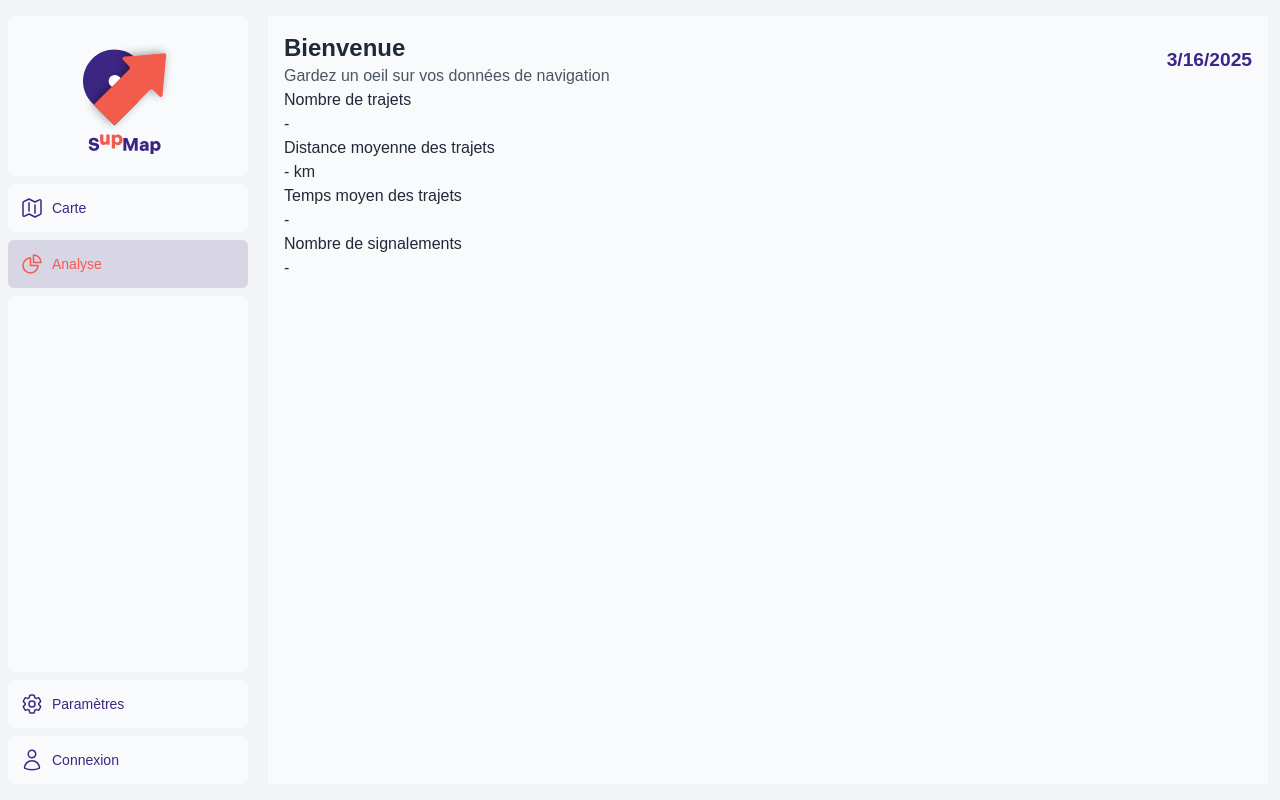
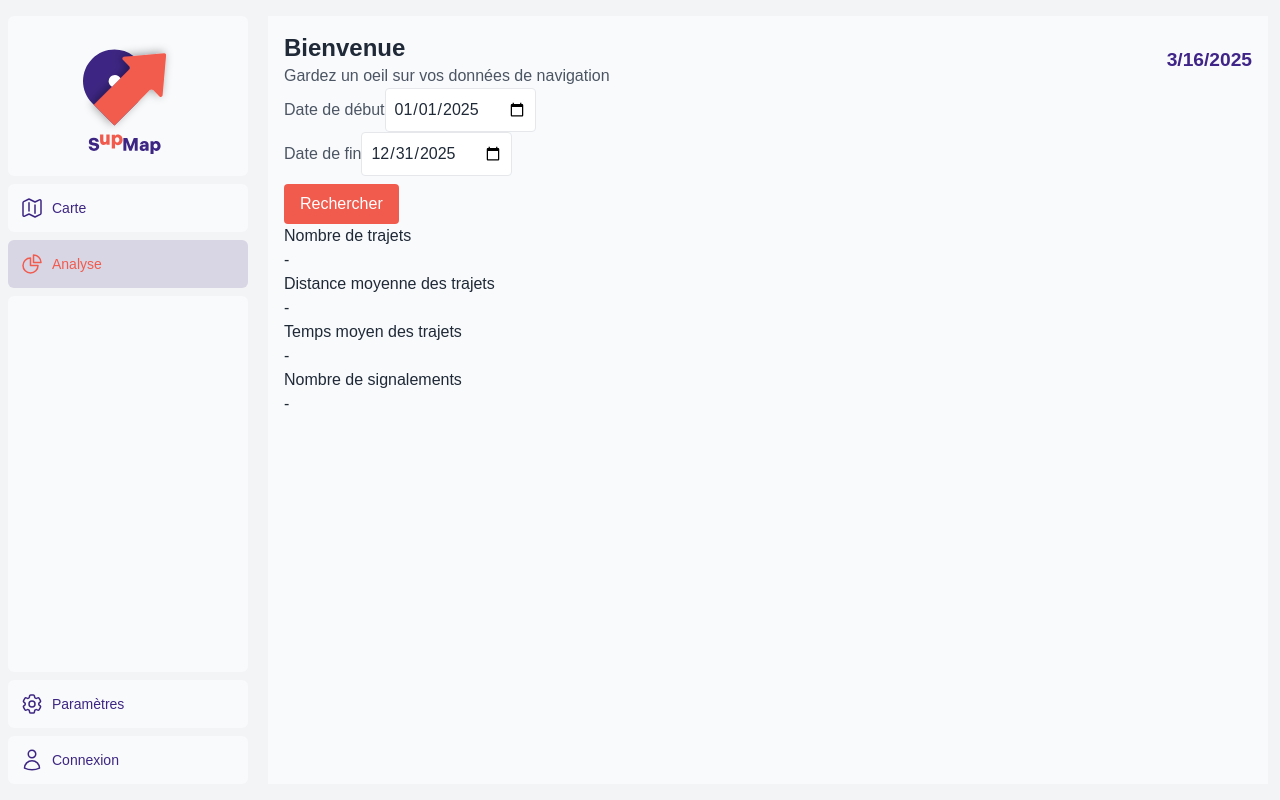
Before and after one commit to baptistegeorget/supmap, a Next.js app in the folder web/: page /analytics in a window 1280 px wide. Built offline with nearby package versions, Linux system fonts and the light colour scheme; a web font is replaced by a local one.

Commit message:
Gestion des dates pour la data : systèmes de filtre pour l'utilisateur

```diff
--- a/web/src/app/analytics/page.tsx
+++ b/web/src/app/analytics/page.tsx
@@ -5,19 +5,23 @@ import Cookie from "js-cookie";
 
 export default function Page() {
   const [userData, setUserData] = useState({ email: "", username: "", picture: "" });
-  const [statsData, setStatsData] = useState<any>(null); // <= ajouter un state pour les stats
+  const [statsData, setStatsData] = useState<any>(null);
   const [token, setToken] = useState<string | undefined>(undefined);
+  const [loading, setLoading] = useState(false);
 
-  // Récupération du token depuis le localStorage ou le cookie
+  const [startDate, setStartDate] = useState("2025-01-01");
+  const [endDate, setEndDate] = useState("2025-12-31");
+
+  const isDateRangeValid = new Date(startDate) <= new Date(endDate);
+
+  // Token setup
   useEffect(() => {
     const localToken = typeof window !== "undefined" ? localStorage.getItem("token") : null;
     const cookieToken = Cookie.get("auth_token");
-    // console.log("Token localStorage :", localToken);
-    // console.log("Token cookie :", cookieToken);
     setToken(localToken || cookieToken);
   }, []);
 
-  // Récupération des données de l'utilisateur
+  // Fetch user data
   useEffect(() => {
     async function fetchUserData() {
       if (token) {
@@ -25,13 +29,11 @@ export default function Page() {
           const response = await fetch(`${process.env.NEXT_PUBLIC_API_BASE_URL}/auth/me`, {
             headers: { Authorization: `Bearer ${token}` },
           });
-
-          if (!response.ok) throw new Error("Impossible de récupérer les données");
-
+          if (!response.ok) throw new Error("Impossible de récupérer les données utilisateur");
           const data = await response.json();
           setUserData({ email: data.email, username: data.name, picture: data.picture || "" });
         } catch (error) {
-          console.error("Erreur lors de la récupération des informations :", error);
+          console.error("Erreur utilisateur :", error);
         }
       }
     }
@@ -39,27 +41,38 @@ export default function Page() {
     fetchUserData();
   }, [token]);
 
+  // ✅ La fonction est bien avant le return
+  const fetchStatsData = async (): Promise<void> => {
+    if (token && startDate && endDate && isDateRangeValid) {
+      setLoading(true);
+      const startParam = `${startDate}T00:00:00Z`;
+      const endParam = `${endDate}T23:59:59Z`;
 
-  // Récupération des statistiques de l'utilisateur
-  useEffect(() => {
-    async function fetchStatsData() {
-      if (token) {
-        // console.log("Utilisation du token pour les stats :", token);
       try {
-          const response = await fetch(`${process.env.NEXT_PUBLIC_API_BASE_URL}/users/1/stats?start=2025-04-01T00:00:00Z&end=2025-12-11T23:59:59Z`, {
+        const response = await fetch(
+          `${process.env.NEXT_PUBLIC_API_BASE_URL}/users/1/stats?start=${startParam}&end=${endParam}`,
+          {
             headers: { Authorization: `Bearer ${token}` },
-          });
+          }
+        );
         if (!response.ok) throw new Error("Impossible de récupérer les stats");
         const data = await response.json();
         setStatsData(data);
       } catch (error) {
         console.error("Erreur stats :", error);
+      } finally {
+        setLoading(false);
       }
     }
-    }
+  };
 
-    fetchStatsData();
-  }, [token]);
+  const totalIncidents = statsData
+    ? Number(statsData.total_accidents) +
+      Number(statsData.total_traffic_jams) +
+      Number(statsData.total_road_closed) +
+      Number(statsData.total_police_control) +
+      Number(statsData.total_roadblock)
+    : "-";
 
   return (
     <div className="flex flex-col px-4 py-4 h-full w-full bg-gray-50 overflow-hidden analyse_container">
@@ -74,47 +87,67 @@ export default function Page() {
           <span className="text-gray-600">{new Date().toLocaleDateString()}</span>
         </div>
       </div>
+
+      {/* Filtres de date */}
+      <div className="filters_container">
+        <div className="filters_container--filter">
+          <label htmlFor="startDate" className="text-gray-600">Date de début</label>
+          <input
+            type="date"
+            id="startDate"
+            className="border rounded p-2"
+            value={startDate}
+            onChange={(e) => setStartDate(e.target.value)}
+          />
+        </div>
+        <div className="filters_container--filter">
+          <label htmlFor="endDate" className="text-gray-600">Date de fin</label>
+          <input
+            type="date"
+            id="endDate"
+            className="border rounded p-2"
+            value={endDate}
+            onChange={(e) => setEndDate(e.target.value)}
+          />
+        </div>
+
+        {/* Bouton de recherche */}
+        <div className="filters_container--filter mt-2">
+          <button
+            className={`bg-customOrange text-white px-4 py-2 rounded ${!isDateRangeValid || loading ? 'opacity-50 cursor-not-allowed' : ''}`}
+            onClick={fetchStatsData}
+            disabled={!isDateRangeValid || loading}
+          >
+            {loading ? "Chargement..." : "Rechercher"}
+          </button>
+        </div>
+      </div>
+
       <div className="analysis_content">
-
         <div className="analysis_content--kpis">
           <div className="analysis_content--kpis--card">
             <h2 className="kpis_card--h2">Nombre de trajets</h2>
-            <p className="kpi">
-              {statsData?.total_routes ?? "-"}
-            </p>
+            <p className="kpi">{loading ? "..." : statsData?.total_routes ?? "-"}</p>
           </div>
 
           <div className="analysis_content--kpis--card">
             <h2 className="kpis_card--h2">Distance moyenne des trajets</h2>
-            <p className="kpi">
-              {statsData?.average_distance_km ?? "-"} km
-            </p>
+            <p className="kpi">{loading ? "..." : statsData?.average_distance_km ? `${statsData.average_distance_km} km` : "-"}</p>
           </div>
 
           <div className="analysis_content--kpis--card">
             <h2 className="kpis_card--h2">Temps moyen des trajets</h2>
-            <p className="kpi">
-              {statsData?.average_time ?? "-"}
-            </p>
+            <p className="kpi">{loading ? "..." : statsData?.average_time ?? "-"}</p>
           </div>
 
           <div className="analysis_content--kpis--card">
             <h2 className="kpis_card--h2">Nombre de signalements</h2>
-            <p className="kpi">
-              {statsData ? (
-                Number(statsData.total_accidents) +
-                Number(statsData.total_traffic_jams) +
-                Number(statsData.total_road_closed) +
-                Number(statsData.total_police_control) +
-                Number(statsData.total_roadblock)
-              ) : "-"}
-            </p>
+            <p className="kpi">{loading ? "..." : totalIncidents}</p>
           </div>
-
         </div>
 
         <div className="analysis_content--diagrams">
-
+          {/* Tes futurs graphiques ici */}
         </div>
       </div>
     </div>
```
Lines whose indentation alone changed are shown as unchanged.
